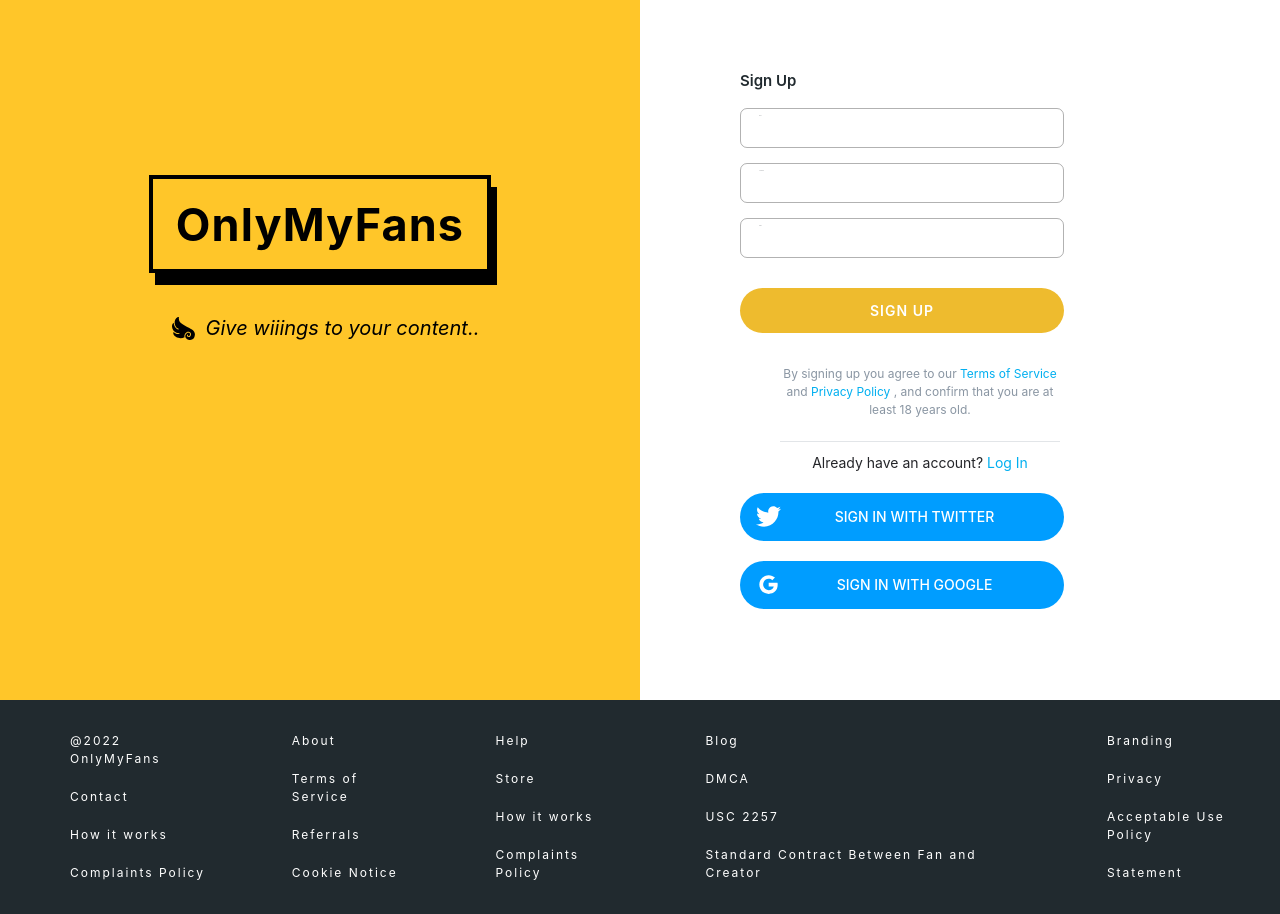
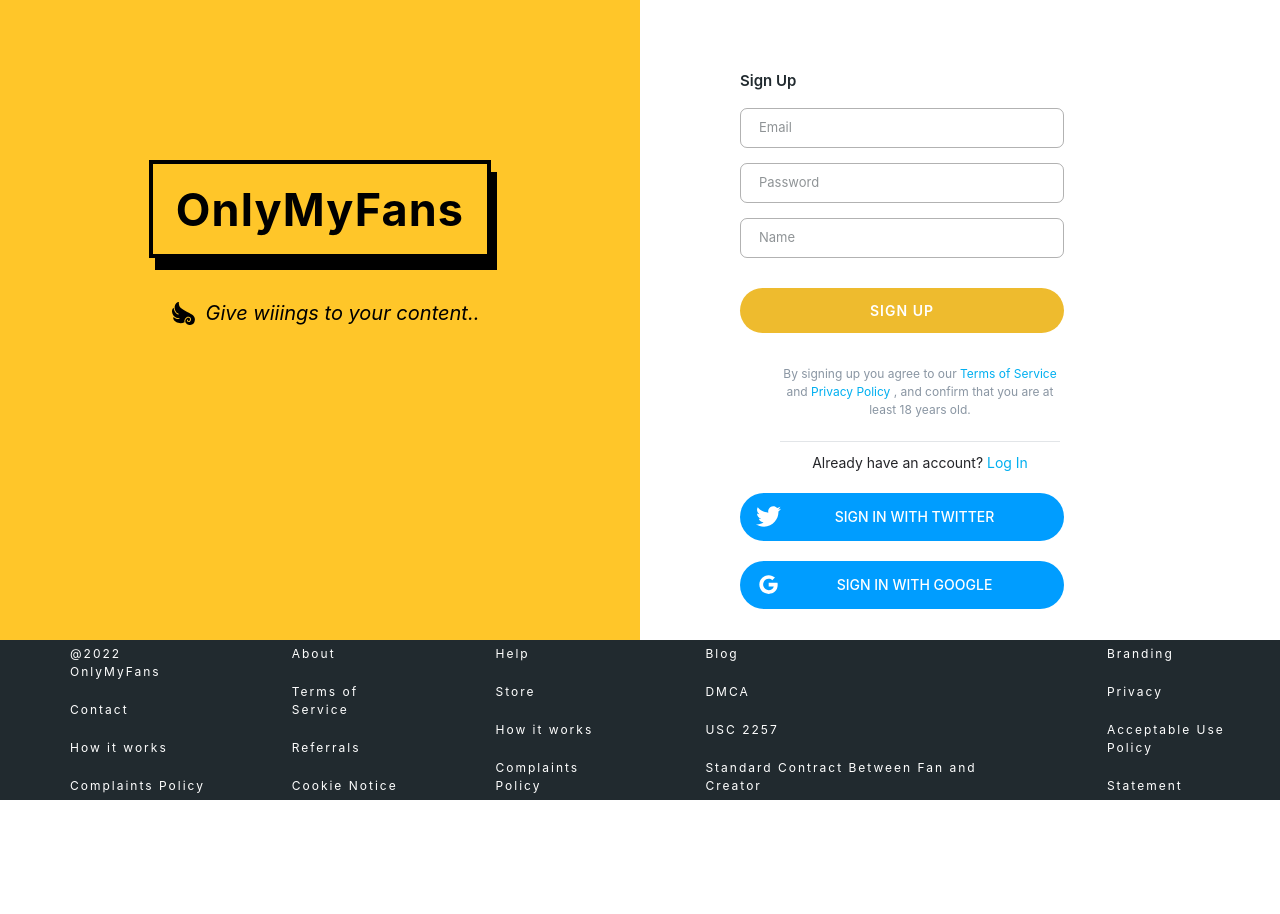
Before and after one commit to ajayupadhya/OnlyMyFans, a Next.js app: page / in a window 1280 px wide. After the commit the page ends 805 px from the top, so only its background shows below. Built offline with nearby package versions, Linux system fonts and the light colour scheme.

Commit message:
login page

```diff
--- a/pages/index.js
+++ b/pages/index.js
@@ -26,9 +26,9 @@
       ) : (
         <>
           {" "}
-          <main className="container mx-auto flex flex-row max-w-full">
-            <div className="w-1/2 h-[70rem] bg-primary flex justify-center items-center">
-              <div class="h-3/6 flex-col justify-between  ">
+          <main className="container mx-auto flex flex-row max-w-full h-[80vh]">
+            <div className="w-1/2 h-[80vh] bg-primary flex justify-center items-center">
+              <div className="h-3/6 flex-col justify-between  ">
                 <h1
                   style={{
                     boxShadow: "6px 12px rgba(0,0,0)",
--- a/styles/Login.css
+++ b/styles/Login.css
@@ -111,10 +111,10 @@
 }
 .form__label {
   position: absolute;
-  top: 2.2rem;
+  top: 2.5rem;
   display: block;
   transition: 0.2s;
-  font-size: 0.1rem;
+  font-size: 1.3rem;
   color: var(--footer-background);
   margin-left: 1.4rem;
   padding: 0rem 0.5rem 0rem 0.5rem;
@@ -128,7 +128,7 @@
   top: 0.4rem;
   display: block;
   transition: 0.2s;
-  font-size: 0.8rem;
+  font-size: 1.3rem;
   color: var(--primary-color);
   font-weight: 500;
   opacity: 1;
--- a/styles/globals.css
+++ b/styles/globals.css
@@ -47,9 +47,10 @@
 .footer-container {
   display: flex;
   /* position: fixed; */
-  bottom: 0;
+  /* bottom: 0;
   left: 0;
-  right: 0;
+  right: 0; */
+  height: 20vh;
   background-color: var(--footer-background);
   padding: 2.2rem 0rem;
   align-items: center;
```
